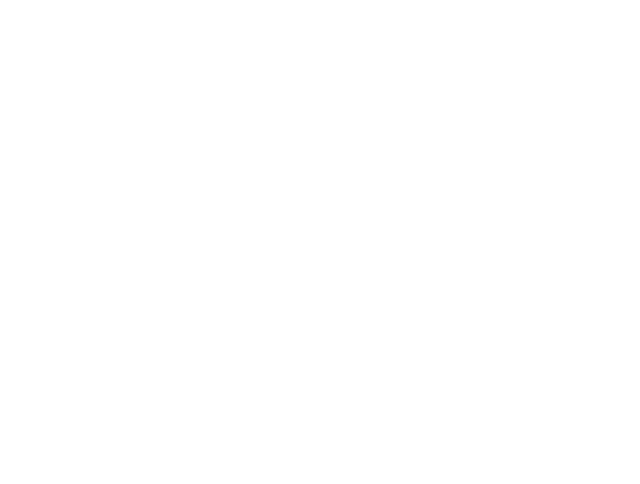
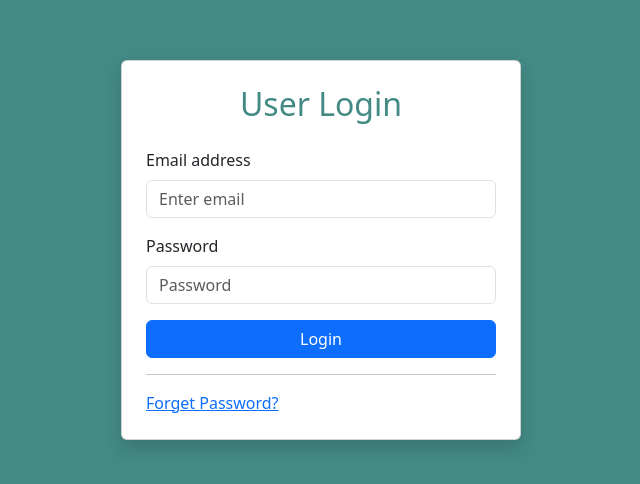
Before and after one commit to KD-J020/CDAC_FinalProject_KD3_KDJ020, a React (Create React App) app in the folder Frontend/user-panel/: page / in a window 1280 px wide. Before the commit this address had no page. Shown: the part 150-634 px from the top of the page, without its empty margins (319-959 px from the left). Built offline with nearby package versions, Linux system fonts and the light colour scheme.

Commit message:
login and forgot password page

```diff
--- a/Frontend/user-panel/package.json
+++ b/Frontend/user-panel/package.json
@@ -6,6 +6,7 @@
     "bootstrap": "^5.3.3",
     "cra-template": "1.2.0",
     "react": "^19.0.0",
+    "react-bootstrap": "^2.10.8",
     "react-dom": "^19.0.0",
     "react-router-dom": "^7.1.1",
     "react-scripts": "5.0.1",
--- a/Frontend/user-panel/src/App.js
+++ b/Frontend/user-panel/src/App.js
@@ -3,12 +3,15 @@
 import { ToastContainer } from "react-toastify";
 import "react-toastify/dist/ReactToastify.css";
 import { Route, Routes } from "react-router-dom";
-import Register from "./Components/screens/Register";
+import Register from "./Screens/Register";
+import Login from "./Screens/Login";
 
 function App() {
   return (
-    <div className="App">
+    <div>
       <Routes>
+        <Route path="/" element={<Login />}></Route>
+        <Route path="login" element={<Login />} />
         <Route path="Register" element={<Register />} />
       </Routes>
       <ToastContainer />
--- /dev/null
+++ b/Frontend/user-panel/src/Components/LoginComp.jsx
@@ -0,0 +1,47 @@
+import "../Styles/login-style.css";
+import { Form, Button, Card, Container, Row, Col } from 'react-bootstrap';
+import 'bootstrap/dist/css/bootstrap.min.css';
+import PropTypes from "prop-types";
+
+function LoginComp({handleOnChange,handleOnSubmit,formSwitcher, email, pass}){
+    return (
+        <Container className="d-flex justify-content-center align-items-center" style={{ height: '100vh' }}>
+        <Card style={{ width: '25rem' }} className="p-4 shadow">
+        <h2 className="text-center mb-4" style={{ color: "#438a84" }}>User Login</h2>
+        <Form autoComplete="off" on onSubmit={handleOnSubmit}>
+            <Form.Group controlId="formBasicEmail" className="mb-3">
+            <Form.Label>Email address</Form.Label>
+            <Form.Control type="email" name="email" value={email} onChange={handleOnChange} placeholder="Enter email"/>
+            </Form.Group>
+
+            <Form.Group controlId="formBasicPassword" className="mb-3">
+            <Form.Label>Password</Form.Label>
+            <Form.Control type="password" name="password" value={pass} onChange={handleOnChange} placeholder="Password" />
+            </Form.Group>
+
+            <Button variant="primary" type="submit" className="w-100">
+            Login
+            </Button>
+        </Form>
+        <hr />
+        <Row>
+            <Col>
+                <a href="#!" onClick={()=>formSwitcher('reset')}>Forget Password?</a>
+            </Col>
+        </Row>
+        </Card>
+    </Container>
+    )
+}
+
+LoginComp.propTypes ={
+    handleOnChange : PropTypes.func.isRequired,
+    handleOnSubmit : PropTypes.func.isRequired,
+    formSwitcher : PropTypes.func.isRequired,
+
+    email: PropTypes.string.isRequired,
+    pass : PropTypes.string.isRequired,
+
+}
+
+export default LoginComp
--- /dev/null
+++ b/Frontend/user-panel/src/Components/PassResetComp.jsx
@@ -0,0 +1,42 @@
+import "../Styles/login-style.css";
+import { Form, Button, Card, Container, Row, Col } from 'react-bootstrap';
+import 'bootstrap/dist/css/bootstrap.min.css';
+import PropTypes from "prop-types";
+
+function PassResetComp({handleOnChange,handleOnResetSubmit,formSwitcher,  email}){
+    return (
+        <Container className="d-flex justify-content-center align-items-center" style={{ height: '100vh' }}>
+        <Card style={{ width: '25rem' }} className="p-4 shadow">
+        <h2 className="text-center mb-4" style={{ color: "#438a84" }}>Reset Password</h2>
+        <Form autoComplete="off" onSubmit={handleOnResetSubmit}>
+            <Form.Group controlId="formBasicEmail" className="mb-3">
+            <Form.Label>Email address</Form.Label>
+            <Form.Control type="email" name="email" value={email} onChange={handleOnChange} placeholder="Enter email"/>
+            </Form.Group>
+
+
+            <Button variant="primary" type="submit" className="w-100">
+            Reset Password
+            </Button>
+        </Form>
+        <hr />
+        <Row>
+            <Col>
+                <a href="#!" onClick={()=>formSwitcher('login')}>Login Now</a>
+            </Col>
+        </Row>
+        </Card>
+    </Container>
+    )
+}
+
+PassResetComp.propTypes ={
+    handleOnChange : PropTypes.func.isRequired,
+    handleOnResetSubmit : PropTypes.func.isRequired,
+    formSwitcher : PropTypes.func.isRequired,
+
+    email: PropTypes.string.isRequired,
+
+}
+
+export default PassResetComp
--- /dev/null
+++ b/Frontend/user-panel/src/Screens/Login.jsx
@@ -0,0 +1,71 @@
+import React, { useState } from "react";
+
+import LoginComp from "../Components/LoginComp";
+import PassResetComp from "../Components/PassResetComp";
+
+function Login(){
+    const [email, setEmail] = useState('');
+    const [password, setPassword] = useState('')
+    const [formLoad, setFormLoad] = useState('login')
+
+    const handleOnChange = e =>{
+        const {name, value} = e.target
+        switch (name) {
+            case 'email':
+                setEmail(value)
+                break;
+            case 'password':
+                setPassword(value)
+                break;
+
+            default:
+                break;
+        }
+    }
+
+    const handleOnSubmit = e => {
+        e.preventDefault()
+
+        if(!email || !password){
+            return alert("Fill up all the form!")
+        }
+
+
+    }
+
+    const handleOnResetSubmit = e => {
+        e.preventDefault()
+
+        if(!email){
+            return alert("Fill up all the form!")
+        }
+
+
+    }
+
+    const formSwitcher = formType => {
+        setFormLoad(formType)
+    }
+
+    return (
+    <div className="login-page">
+        {formLoad === 'login' && <LoginComp
+            handleOnChange = {handleOnChange}
+            handleOnSubmit = {handleOnSubmit}
+            formSwitcher = {formSwitcher}
+            email = {email}
+            pass = {password}
+        />}
+
+        {formLoad === 'reset' && <PassResetComp
+            handleOnChange = {handleOnChange}
+            handleOnResetSubmit = {handleOnResetSubmit}
+            formSwitcher = {formSwitcher}
+            email = {email}
+        />}
+
+    </div>
+    )
+}
+
+export default Login
--- /dev/null
+++ b/Frontend/user-panel/src/Styles/login-style.css
@@ -0,0 +1,7 @@
+.login-page{
+       height: 100vh;
+       background-color: #438a84;
+       display: flex;
+       justify-content: center;
+       align-items: center;
+}
```
Also changed, not shown: Frontend/user-panel/src/Screens/Register.jsx (renamed from Frontend/user-panel/src/Components/screens/Register.jsx), 1 other file (tests, documents, lock files or other folders).
